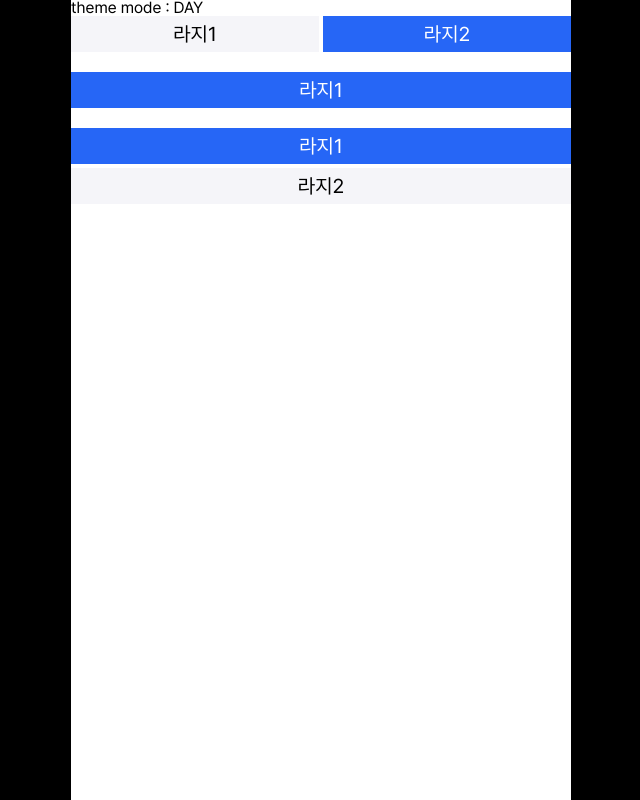
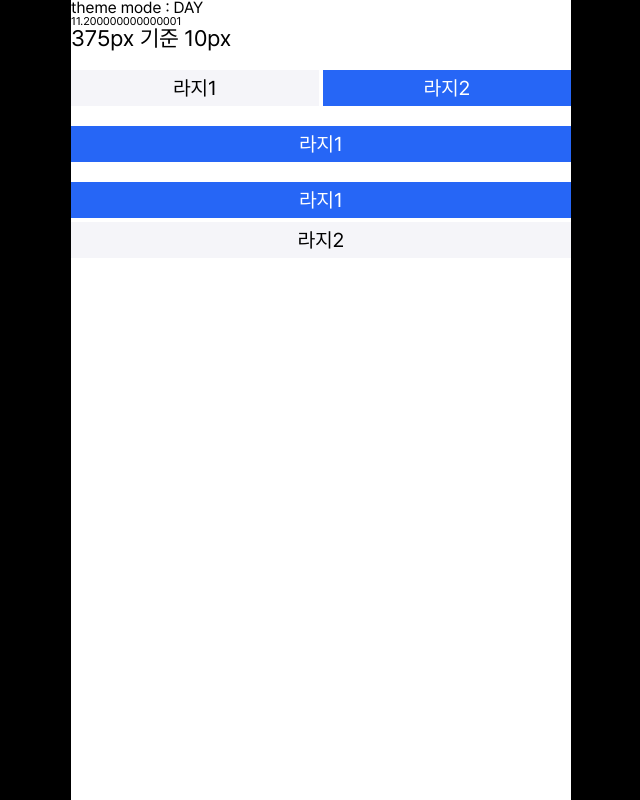
Before and after one commit to coldweek3/irumi-client, a React (Vite) app: page / in a window 1280 px wide. Shown: the whole page, without its empty margins (319-959 px from the left). Built offline with nearby package versions, Linux system fonts and the light colour scheme.

Commit message:
✨ Feat - emSize 사용법 예시 작성

```diff
--- a/src/App.jsx
+++ b/src/App.jsx
@@ -1,11 +1,11 @@
 import { styled, ThemeProvider } from "styled-components";
 import { GlobalStyle } from "./style/globalStyle";
 
-import { useRecoilState, useRecoilValue } from "recoil";
+import { useRecoilValue, useSetRecoilState } from "recoil";
 import { Outlet } from "react-router-dom";
 
-import { themeMode } from "./recoil/theme.jsx";
-import { windowSize } from "./recoil/windowSize.jsx";
+import { theme } from "./recoil/theme.jsx";
+import { emSize } from "./recoil/emSize.jsx";
 
 import { day, night } from "./style/theme.js";
 import "./style/fontStyle.css";
@@ -33,10 +33,13 @@ const Layout = () => {
 };
 
 function App() {
-  const theme = useRecoilValue(themeMode);
+  // 시간에 따라 현재 테마 받아오기
+  const themeValue = useRecoilValue(theme);
 
   // window의 너비가 바뀔때마다 emSize를 재정의함
-  const setEmSize = useRecoilState(windowSize);
+  const setEmSize = useSetRecoilState(emSize);
+
+  // main app 내에 resizeListenr 이벤트 핸들러 생성
   useEffect(() => {
     const resizeListener = () => {
       setEmSize(getEmSize(window.innerWidth));
@@ -49,7 +52,7 @@ function App() {
 
   return (
     <>
-      <ThemeProvider theme={theme == "DAY" ? day : night}>
+      <ThemeProvider theme={themeValue == "DAY" ? day : night}>
         <GlobalStyle />
         <Layout />
       </ThemeProvider>
--- a/src/components/atoms/emSizeChlid/EmSizeChlid.jsx
+++ b/src/components/atoms/emSizeChlid/EmSizeChlid.jsx
@@ -1,7 +1,11 @@
 import React from "react";
+import { styled } from "styled-components";
 
+export const EmSizeChildWrapper = styled.div`
+  font-size: 2em;
+`;
 function EmSizeChlid() {
-  return <div>375px 기준 10px</div>;
+  return <EmSizeChildWrapper>375px 기준 10px</EmSizeChildWrapper>;
 }
 
 export default EmSizeChlid;
--- a/src/components/molecules/emSizeParent/EmSizeParent.jsx
+++ b/src/components/molecules/emSizeParent/EmSizeParent.jsx
@@ -1,7 +1,23 @@
 import React from "react";
+import { styled } from "styled-components";
+import { emSize } from "../../../recoil/emSize";
+import { useRecoilValue } from "recoil";
+import EmSizeChlid from "../../atoms/emSizeChlid/emSizeChlid";
+
+export const EmSizeParentWrapper = styled.div`
+  font-size: ${props => props.emsize}px;
+`;
 
 function EmSizeParent() {
-  return <div></div>;
+  const emSizeValue = useRecoilValue(emSize);
+
+  // 시간에 따라 현재 테마 받아오기
+  return (
+    <EmSizeParentWrapper emsize={emSizeValue}>
+      {emSizeValue}
+      <EmSizeChlid />
+    </EmSizeParentWrapper>
+  );
 }
 
 export default EmSizeParent;
--- a/src/components/organisms/buttonSetting/ButtonSetting.jsx
+++ b/src/components/organisms/buttonSetting/ButtonSetting.jsx
@@ -1,8 +1,9 @@
 import React from "react";
 import { styled } from "styled-components";
 
-import ButtonList from "../../molecules/buttonList/ButtonList";
-import Button from "../../atoms/button/Button";
+import Button from "../../atoms/button/button";
+import ButtonList from "../../molecules/buttonList/buttonList";
+import EmSizeParent from "../../molecules/emSizeParent/emSizeParent";
 
 export const ButtonSettingWrapper = styled.div`
   display: flex;
@@ -15,6 +16,7 @@ export const ButtonSettingWrapper = styled.div`
 function ButtonSetting() {
   return (
     <ButtonSettingWrapper>
+      <EmSizeParent />
       <ButtonList className={"layout-col-1-1"}>
         <Button className={"large normal"}>라지1</Button>
         <Button className={"large primary"}>라지2</Button>
--- a/src/components/organisms/header/Header.jsx
+++ b/src/components/organisms/header/Header.jsx
@@ -1,9 +1,7 @@
 import React from "react";
 import { styled } from "styled-components";
-import ButtonList from "../../molecules/buttonList/ButtonList";
-import Button from "../../atoms/button/Button";
 
-import { themeMode } from "../../../recoil/theme";
+import { theme } from "../../../recoil/theme";
 import { useRecoilValue } from "recoil";
 
 export const HeaderWrapper = styled.div`
@@ -13,11 +11,11 @@ export const HeaderWrapper = styled.div`
 `;
 
 function Header() {
-  const theme = useRecoilValue(themeMode);
+  const themeValue = useRecoilValue(theme);
 
   return (
     <HeaderWrapper>
-      <span>theme mode : {theme}</span>
+      <span>theme mode : {themeValue}</span>
     </HeaderWrapper>
   );
 }
--- a/src/components/templetes/fixView/FixView.jsx
+++ b/src/components/templetes/fixView/FixView.jsx
@@ -1,6 +1,6 @@
 import React from "react";
-import Header from "../../organisms/header/Header";
-import ButtonSetting from "../../organisms/buttonSetting/ButtonSetting";
+import Header from "../../organisms/header/header";
+import ButtonSetting from "../../organisms/buttonSetting/buttonSetting";
 
 function FixView() {
   return (
--- a/src/pages/main/Main.jsx
+++ b/src/pages/main/Main.jsx
@@ -1,5 +1,5 @@
 import React from "react";
-import FixView from "../../components/templetes/fixView/FixView";
+import FixView from "../../components/templetes/fixView/fixView";
 
 function Main() {
   return <FixView></FixView>;
--- a/src/recoil/windowSize.jsx
+++ b/src/recoil/emSize.jsx
@@ -1,7 +1,7 @@
 import { atom } from "recoil";
 import { getEmSize } from "../utils/getEmSize";
 
-export const windowSize = atom({
-  key: "Window-Size",
+export const emSize = atom({
+  key: "Em-Size",
   default: getEmSize(window.innerWidth)
 });
--- a/src/recoil/theme.jsx
+++ b/src/recoil/theme.jsx
@@ -8,4 +8,4 @@ export const getTheme = () => {
   return nowTime > 6 && nowTime < 19 ? "DAY" : "NIGHT";
 };
 
-export const themeMode = atom({ key: "Theme-Mode", default: getTheme() });
+export const theme = atom({ key: "Theme", default: getTheme() });
--- a/src/utils/getEmSize.jsx
+++ b/src/utils/getEmSize.jsx
@@ -1,9 +1,8 @@
 // 피그마 기준 작업 뷰가 375px일때
 // 지원하는 윈도우뷰의 최대가 420px일때
-// 지원하는 윈도우뷰의 최소가 300px일때
 
 export function getEmSize(windowSize) {
-  if (windowSize < 420 && windowSize > 300) {
+  if (windowSize < 420) {
     return (windowSize / 375) * 10;
   } else if (windowSize > 420) {
     return (420 / 375) * 10;
```
